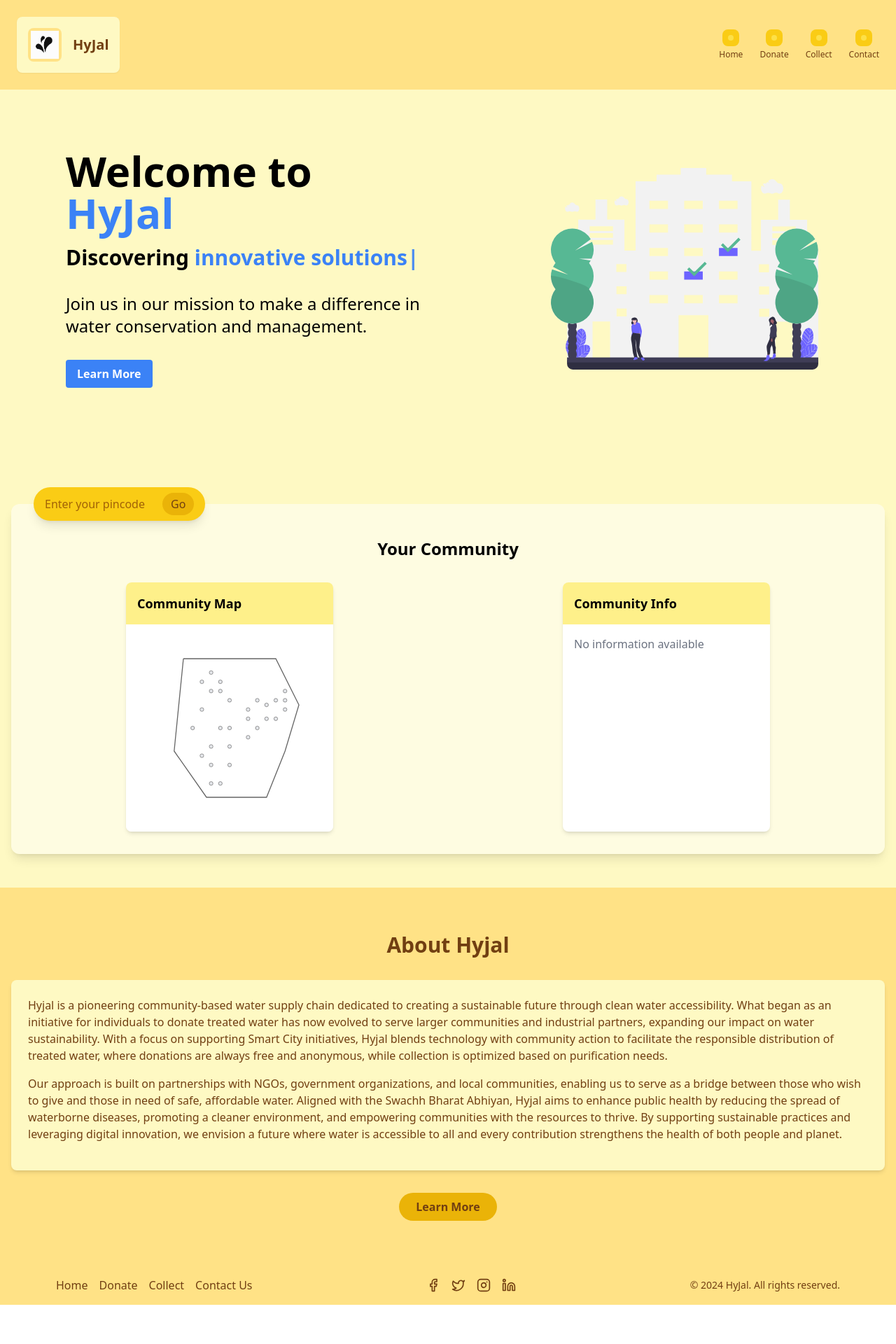
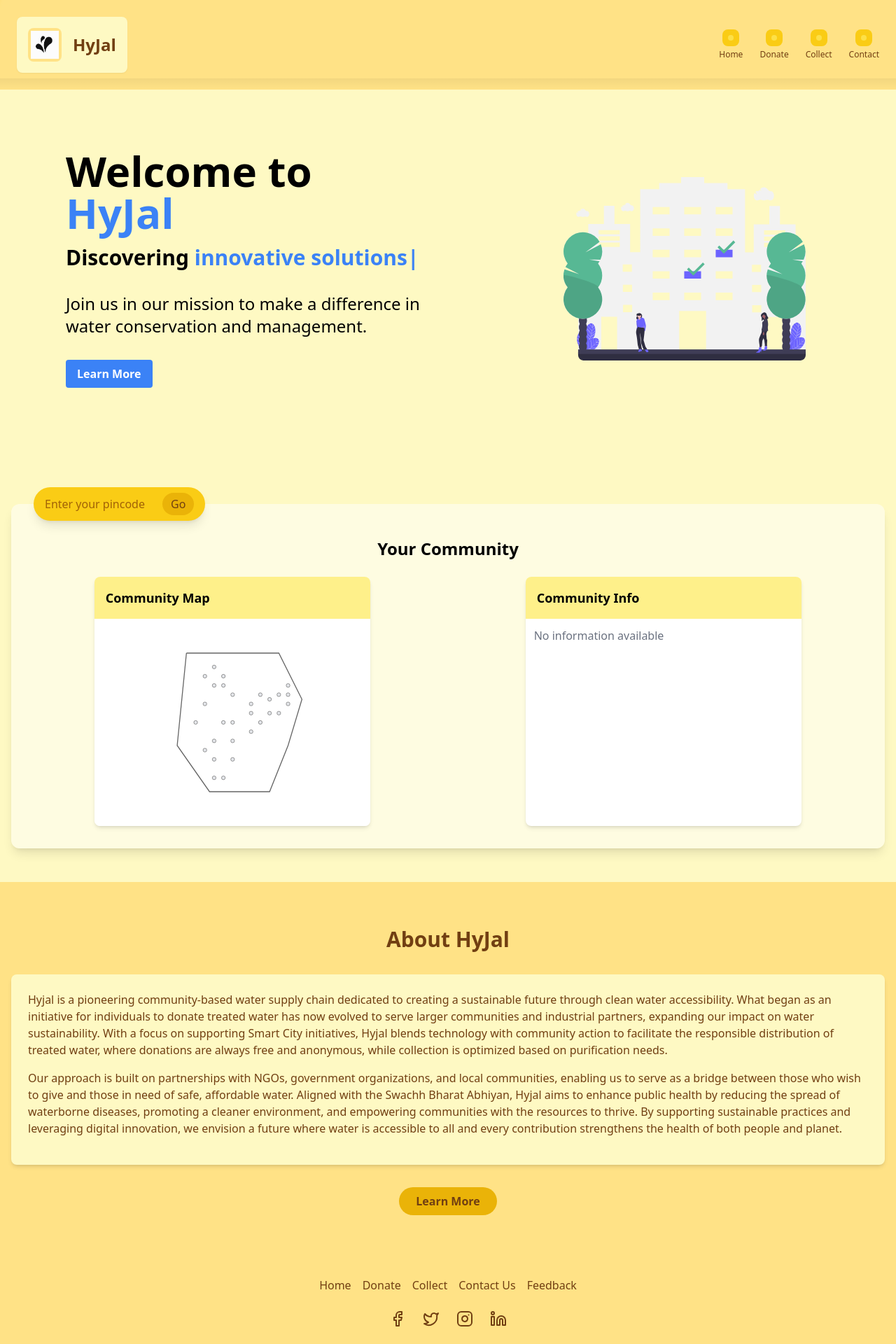
Before and after one commit to AskitEndo/Hyjal2, a React (Vite) app in the folder Client/: page / in a window 1280 px wide. Shown: the top 1920 px of the page at 70% size. Before the commit the page ends 1864 px from the top, so only its background shows below. Built offline with nearby package versions, Linux system fonts and the light colour scheme; some icons are missing.

Commit message:
libraries and setup

```diff
--- a/Client/package.json
+++ b/Client/package.json
@@ -12,10 +12,13 @@
   "dependencies": {
     "leaflet": "^1.9.4",
     "lucide-react": "^0.453.0",
+    "nprogress": "^0.2.0",
     "react": "^18.3.1",
     "react-dom": "^18.3.1",
     "react-leaflet": "^4.2.1",
-    "react-router-dom": "^6.27.0"
+    "react-parallax-tilt": "^1.7.248",
+    "react-router-dom": "^6.27.0",
+    "react-top-loading-bar": "^2.3.1"
   },
   "devDependencies": {
     "@eslint/js": "^9.13.0",
--- a/Client/src/App.jsx
+++ b/Client/src/App.jsx
@@ -1,18 +1,35 @@
-import React from "react";
-import { BrowserRouter as Router, Routes, Route } from "react-router-dom";
-import Navbar from "./components/Navbar";
+import React, { useRef, useEffect } from "react";
+import { BrowserRouter as Router, Routes, Route, useLocation } from "react-router-dom";
+import LoadingBar from "react-top-loading-bar";
 import Home from "./pages/Home";
 import Donate from "./pages/Donate";
 import Collect from "./pages/Collect";
 import ContactUs from "./pages/ContactUs";
 import Footer from "./components/Footer";
 import DeliverySimulation from "./pages/DeliverySimulation";
-function App() {
+import Navbar from "./components/Navbar";
+
+const AppContent = () => {
+  const location = useLocation();
+  const loadingBarRef = useRef(null);
+
+  useEffect(() => {
+    loadingBarRef.current && loadingBarRef.current.continuousStart();
+
+    const timer = setTimeout(() => {
+      loadingBarRef.current && loadingBarRef.current.complete();
+    }, 500); // Adjust time as needed
+
+    return () => clearTimeout(timer);
+  }, [location]);
+
   return (
-    <Router>
-      <div className="min-h-screen bg-yellow-50">
-        <Navbar />
-        <main>
+    <>
+      <LoadingBar
+        color="#ffca28" // Adjust color to match your theme
+        ref={loadingBarRef}
+        height={4}
+      />
       <Routes>
         <Route path="/" element={<Home />} />
         <Route path="/donate" element={<Donate />} />
@@ -23,11 +40,22 @@ function App() {
           element={<DeliverySimulation />}
         />
       </Routes>
+    </>
+  );
+};
+
+const App = () => {
+  return (
+    <Router>
+      <div className="min-h-screen bg-yellow-50">
+        <Navbar />
+        <main>
+          <AppContent />
         </main>
         <Footer />
       </div>
     </Router>
   );
-}
+};
 
 export default App;
--- a/Client/src/components/AboutUsSection.jsx
+++ b/Client/src/components/AboutUsSection.jsx
@@ -1,10 +1,17 @@
 import React from 'react';
 
 const AboutUsSection = () => {
+  const scrollToBottom = () => {
+    window.scrollTo({
+      top: document.documentElement.scrollHeight,
+      behavior: 'smooth'
+    });
+  };
+
   return (
-    <section className="bg-[rgb(255,226,134)] py-16">
+    <section id="about-us" className="bg-[rgb(255,226,134)] py-16">
       <div className="container mx-auto px-4">
-        <h2 className="text-3xl font-bold text-yellow-900 text-center mb-8">About Hyjal</h2>
+        <h2 className="text-3xl font-bold text-yellow-900 text-center mb-8">About HyJal</h2>
         <div className="bg-yellow-100 p-6 rounded-lg shadow-md">
           <p className="text-yellow-900 mb-4">
             Hyjal is a pioneering community-based water supply chain dedicated to creating a sustainable future through clean water accessibility. What began as an initiative for individuals to donate treated water has now evolved to serve larger communities and industrial partners, expanding our impact on water sustainability. With a focus on supporting Smart City initiatives, Hyjal blends technology with community action to facilitate the responsible distribution of treated water, where donations are always free and anonymous, while collection is optimized based on purification needs.
@@ -14,7 +21,10 @@ const AboutUsSection = () => {
           </p>
         </div>
         <div className="mt-8 text-center">
-          <button className="bg-yellow-500 text-yellow-900 px-6 py-2 rounded-full font-semibold hover:bg-yellow-600 transition-colors duration-300">
+          <button
+            className="bg-yellow-500 text-yellow-900 px-6 py-2 rounded-full font-semibold hover:bg-yellow-600 transition-colors duration-300"
+            onClick={scrollToBottom}
+          >
             Learn More
           </button>
         </div>
--- a/Client/src/components/CommunitySection.jsx
+++ b/Client/src/components/CommunitySection.jsx
@@ -1,48 +1,48 @@
-import React, { useState } from 'react';
-import { Loader2 } from 'lucide-react';
-import { useNavigate } from 'react-router-dom';
+import React, { useState } from "react";
+import { Loader2 } from "lucide-react";
+import { useNavigate } from "react-router-dom";
 
 const stateCoordinates = {
-  'ANDHRA PRADESH': { x: 200, y: 280 },
-  'ARUNACHAL PRADESH': { x: 320, y: 120 },
-  'ASSAM': { x: 300, y: 140 },
-  'BIHAR': { x: 240, y: 160 },
-  'CHHATTISGARH': { x: 200, y: 200 },
-  'GOA': { x: 140, y: 260 },
-  'GUJARAT': { x: 120, y: 200 },
-  'HARYANA': { x: 160, y: 120 },
-  'HIMACHAL PRADESH': { x: 160, y: 80 },
-  'JHARKHAND': { x: 240, y: 180 },
-  'KARNATAKA': { x: 160, y: 280 },
-  'KERALA': { x: 160, y: 320 },
-  'MADHYA PRADESH': { x: 180, y: 200 },
-  'MAHARASHTRA': { x: 160, y: 240 },
-  'MANIPUR': { x: 320, y: 160 },
-  'MEGHALAYA': { x: 280, y: 150 },
-  'MIZORAM': { x: 300, y: 180 },
-  'NAGALAND': { x: 320, y: 140 },
-  'ODISHA': { x: 240, y: 220 },
-  'PUNJAB': { x: 140, y: 100 },
-  'RAJASTHAN': { x: 140, y: 160 },
-  'SIKKIM': { x: 260, y: 140 },
-  'TAMIL NADU': { x: 180, y: 320 },
-  'TELANGANA': { x: 200, y: 240 },
-  'TRIPURA': { x: 280, y: 180 },
-  'UTTAR PRADESH': { x: 200, y: 140 },
-  'UTTARAKHAND': { x: 180, y: 100 },
-  'WEST BENGAL': { x: 260, y: 200 },
-  'DELHI': { x: 180, y: 120 }
+  "ANDHRA PRADESH": { x: 200, y: 280 },
+  "ARUNACHAL PRADESH": { x: 320, y: 120 },
+  ASSAM: { x: 300, y: 140 },
+  BIHAR: { x: 240, y: 160 },
+  CHHATTISGARH: { x: 200, y: 200 },
+  GOA: { x: 140, y: 260 },
+  GUJARAT: { x: 120, y: 200 },
+  HARYANA: { x: 160, y: 120 },
+  "HIMACHAL PRADESH": { x: 160, y: 80 },
+  JHARKHAND: { x: 240, y: 180 },
+  KARNATAKA: { x: 160, y: 280 },
+  KERALA: { x: 160, y: 320 },
+  "MADHYA PRADESH": { x: 180, y: 200 },
+  MAHARASHTRA: { x: 160, y: 240 },
+  MANIPUR: { x: 320, y: 160 },
+  MEGHALAYA: { x: 280, y: 150 },
+  MIZORAM: { x: 300, y: 180 },
+  NAGALAND: { x: 320, y: 140 },
+  ODISHA: { x: 240, y: 220 },
+  PUNJAB: { x: 140, y: 100 },
+  RAJASTHAN: { x: 140, y: 160 },
+  SIKKIM: { x: 260, y: 140 },
+  "TAMIL NADU": { x: 180, y: 320 },
+  TELANGANA: { x: 200, y: 240 },
+  TRIPURA: { x: 280, y: 180 },
+  "UTTAR PRADESH": { x: 200, y: 140 },
+  UTTARAKHAND: { x: 180, y: 100 },
+  "WEST BENGAL": { x: 260, y: 200 },
+  DELHI: { x: 180, y: 120 },
 };
 
 const IndiaMap = ({ locationInfo, isLoading }) => {
   const [hoveredState, setHoveredState] = useState(null);
 
   const getStateColor = (stateName) => {
-    if (!locationInfo) return '#e5e7eb';
+    if (!locationInfo) return "#e5e7eb";
     if (locationInfo.state.toUpperCase() === stateName) {
-      return '#fbbf24';
+      return "#fbbf24";
     }
-    return '#e5e7eb';
+    return "#e5e7eb";
   };
 
   if (isLoading) {
@@ -95,7 +95,11 @@ const IndiaMap = ({ locationInfo, isLoading }) => {
 
         {/* Location marker */}
         {locationInfo && stateCoordinates[locationInfo.state.toUpperCase()] && (
-          <g transform={`translate(${stateCoordinates[locationInfo.state.toUpperCase()].x},${stateCoordinates[locationInfo.state.toUpperCase()].y})`}>
+          <g
+            transform={`translate(${
+              stateCoordinates[locationInfo.state.toUpperCase()].x
+            },${stateCoordinates[locationInfo.state.toUpperCase()].y})`}
+          >
             <circle r="12" fill="#ef4444" fillOpacity="0.2" />
             <circle r="6" fill="#ef4444" />
           </g>
@@ -126,7 +130,9 @@ const CommunitySection = () => {
   const fetchLocationFromPincode = async (pincode) => {
     setIsLoading(true);
     try {
-      const response = await fetch(`https://api.postalpincode.in/pincode/${pincode}`);
+      const response = await fetch(
+        `https://api.postalpincode.in/pincode/${pincode}`
+      );
       const data = await response.json();
 
       if (data[0].Status === "Success") {
@@ -136,7 +142,7 @@ const CommunitySection = () => {
         setLocationInfo({
           name: Name,
           district: District,
-          state: State
+          state: State,
         });
         return true;
       }
@@ -151,7 +157,7 @@ const CommunitySection = () => {
   };
 
   const handlePincodeChange = (e) => {
-    const value = e.target.value.replace(/\D/g, '').slice(0, 6);
+    const value = e.target.value.replace(/\D/g, "").slice(0, 6);
     setPincode(value);
     setError("");
     setShowRouteButton(false);
@@ -183,6 +189,11 @@ const CommunitySection = () => {
                 className="bg-transparent border-none focus:outline-none text-yellow-900 placeholder-yellow-700 w-40"
                 value={pincode}
                 onChange={handlePincodeChange}
+                onKeyPress={(e) => {
+                  if (e.key === "Enter") {
+                    handleGoClick();
+                  }
+                }}
                 maxLength={6}
               />
               <button
@@ -193,7 +204,7 @@ const CommunitySection = () => {
                 {isLoading ? (
                   <Loader2 className="w-4 h-4 animate-spin" />
                 ) : (
-                  'Go'
+                  "Go"
                 )}
               </button>
             </div>
@@ -211,16 +222,16 @@ const CommunitySection = () => {
             <div className="text-red-500 text-sm mt-2 text-center">{error}</div>
           )}
 
-          <h2 className="text-2xl font-bold mb-8 text-center pt-4">
+          <h2 className="text-2xl font-bold mb-6 text-center pt-4">
             Your Community
           </h2>
 
-          <div className="flex flex-col md:flex-row justify-around items-stretch gap-8 md:gap-16">
-            <div className="w-full md:w-1/3 lg:w-1/4 bg-white rounded-lg shadow-md overflow-hidden">
+          <div className="flex flex-col md:flex-row justify-around items-stretch gap-6 md:gap-12">
+            <div className="w-full md:w-2/5 lg:w-1/3 bg-white rounded-lg shadow-md overflow-hidden">
               <h3 className="text-lg font-bold p-4 bg-yellow-200">
                 Community Map
               </h3>
-              <div className="aspect-square relative">
+              <div className="aspect-[4/3] relative">
                 <IndiaMap
                   locationInfo={locationInfo}
                   isLoading={isLoading}
@@ -228,13 +239,13 @@ const CommunitySection = () => {
               </div>
             </div>
 
-            <div className="w-full md:w-1/3 lg:w-1/4 bg-white rounded-lg shadow-md overflow-hidden">
+            <div className="w-full md:w-2/5 lg:w-1/3 bg-white rounded-lg shadow-md overflow-hidden">
               <h3 className="text-lg font-bold p-4 bg-yellow-200">
                 Community Info
               </h3>
-              <div className="p-4">
+              <div className="p-3">
                 {locationInfo ? (
-                  <div className="space-y-2">
+                  <div className="space-y-1">
                     <p><strong>Area:</strong> {locationInfo.name}</p>
                     <p><strong>District:</strong> {locationInfo.district}</p>
                     <p><strong>State:</strong> {locationInfo.state}</p>
--- a/Client/src/components/Footer.jsx
+++ b/Client/src/components/Footer.jsx
@@ -4,30 +4,36 @@ import { Facebook, Twitter, Instagram, Linkedin } from 'lucide-react';
 
 const Footer = () => {
   return (
-    <footer className="bg-[rgb(255,226,134)] text-yellow-900 py-4">
+    <footer className="bg-[rgb(255,226,134)] text-yellow-900 py-6">
       <div className="max-w-6xl mx-auto px-4">
-        <div className="flex flex-col md:flex-row justify-between items-center space-y-4 md:space-y-0">
-          <div className="flex items-center space-x-4">
+        <div className="flex flex-col items-center space-y-6">
+          {/* Navigation Links */}
+          <div className="flex flex-wrap justify-center gap-4">
             <Link to="/" className="hover:text-yellow-700 transition-colors">Home</Link>
             <Link to="/donate" className="hover:text-yellow-700 transition-colors">Donate</Link>
             <Link to="/collect" className="hover:text-yellow-700 transition-colors">Collect</Link>
             <Link to="/contact" className="hover:text-yellow-700 transition-colors">Contact Us</Link>
+            <Link to="/feedback" className="hover:text-yellow-700 transition-colors">Feedback</Link>
           </div>
-          <div className="flex items-center space-x-4">
+
+          {/* Social Icons */}
+          <div className="flex justify-center space-x-6">
             <a href="#" className="hover:text-yellow-700 transition-colors" aria-label="Facebook">
-              <Facebook size={20} />
+              <Facebook size={24} />
             </a>
             <a href="#" className="hover:text-yellow-700 transition-colors" aria-label="Twitter">
-              <Twitter size={20} />
+              <Twitter size={24} />
             </a>
             <a href="#" className="hover:text-yellow-700 transition-colors" aria-label="Instagram">
-              <Instagram size={20} />
+              <Instagram size={24} />
             </a>
             <a href="#" className="hover:text-yellow-700 transition-colors" aria-label="LinkedIn">
-              <Linkedin size={20} />
+              <Linkedin size={24} />
             </a>
           </div>
-          <div className="text-sm">
+
+          {/* Copyright */}
+          <div className="text-sm text-center">
             <p>&copy; {new Date().getFullYear()} HyJal. All rights reserved.</p>
           </div>
         </div>
--- a/Client/src/components/HeroSection.jsx
+++ b/Client/src/components/HeroSection.jsx
@@ -1,5 +1,6 @@
-import React, { useEffect } from 'react';
+import React, { useEffect, useRef } from 'react';
 import FastTypewriter from './FastTypewriter';
+import Tilt from 'react-parallax-tilt';
 
 
 const words = [
@@ -24,11 +25,8 @@ const HeroSection = () => {
 
   const scrollToAbout = () => {
     const aboutSection = document.getElementById('about-us');
-    console.log('About section:', aboutSection); // Debug log
     if (aboutSection) {
       aboutSection.scrollIntoView({ behavior: 'smooth' });
-    } else {
-      console.log('About section not found'); // Debug log
     }
   };
 
@@ -57,12 +55,20 @@ const HeroSection = () => {
             </button>
           </div>
           <div className="w-full md:w-4/12 relative">
+            <Tilt
+              className="Tilt"
+              tiltMaxAngleX={15}
+              tiltMaxAngleY={15}
+              perspective={1000}
+              transitionSpeed={400}
+              scale={1.05}
+            >
               <div className="aspect-square relative">
                 <div className="bg absolute inset-0 flex items-center justify-center z-0">
                   <img
                     src="/src/assets/BuildingBg.svg"
                     alt="Building Background"
-                  className="w-11/12 h-11/12 object-cover"
+                    className="w-10/12 h-10/12 object-contain"
                   />
                 </div>
                 <div className="truck absolute inset-x-0 bottom-8 flex items-center justify-center z-10">
@@ -70,11 +76,12 @@ const HeroSection = () => {
                     src="https://cdn.lordicon.com/amfpjnmb.json"
                     trigger="loop"
                     colors="primary:#121331,secondary:#9ce5f4,tertiary:#3a3347,quaternary:#f4f19c,quinary:#646e78"
-                  style={{ width: '250px', height: '250px' }}
+                    style={{ width: '225px', height: '225px' }}
                     speed="3">
                   </lord-icon>
                 </div>
               </div>
+            </Tilt>
           </div>
         </div>
       </div>
--- a/Client/src/components/Navbar.jsx
+++ b/Client/src/components/Navbar.jsx
@@ -14,8 +14,8 @@ const Navbar = () => {
   }, []);
 
   const NavItem = ({ to, icon, label }) => (
-    <Link to={to} className="flex flex-col items-center">
-      <div className="bg-yellow-400 p-2 rounded-lg hover:bg-yellow-500 transition-colors duration-200 mb-1">
+    <Link to={to} className="flex flex-col items-center group">
+      <div className="bg-yellow-400 p-2 rounded-lg hover:bg-yellow-500 transition-all duration-200 mb-1 group-hover:scale-110">
         <div className="bg-yellow-300 rounded-full p-1">
           <lord-icon
             src={icon}
@@ -25,18 +25,18 @@ const Navbar = () => {
           </lord-icon>
         </div>
       </div>
-      <span className="text-xs font-medium text-yellow-900">{label}</span>
+      <span className="text-xs font-medium text-yellow-900 transition-all duration-200 group-hover:scale-110">{label}</span>
     </Link>
   );
 
   return (
-    <header className="bg-[rgb(255,226,134)] p-6 shadow-sm">
-      <div className="max-w-7xl mx-auto flex justify-between items-center">
-        <Link to="/" className="flex items-center space-x-4 bg-yellow-100 p-4 rounded-lg shadow-sm hover:shadow-md transition-shadow duration-200">
+    <header className="bg-[rgb(255,226,134)] p-6 relative z-10">
+      <div className="max-w-7xl mx-auto flex justify-between items-center relative">
+        <Link to="/" className="flex items-center space-x-4 bg-yellow-100 p-4 rounded-lg shadow-sm hover:shadow-md transition-all duration-200 hover:scale-105">
           <div className="bg-[rgb(255,226,134)] h-12 w-12 flex items-center justify-center rounded-lg font-semibold text-yellow-900">
             <img src="/src/assets/Logo.png" alt="HyJal logo" className="h-10 w-10" />
           </div>
-          <h1 className="text-xl font-bold text-yellow-900">HyJal</h1>
+          <h1 className="text-2xl font-bold text-yellow-900">HyJal</h1>
         </Link>
         <nav className="flex space-x-6 items-center">
           <NavItem to="/" icon="https://cdn.lordicon.com/wmwqvixz.json" label="Home" />
@@ -45,6 +45,7 @@ const Navbar = () => {
           <NavItem to="/contact" icon="https://cdn.lordicon.com/srsgifqc.json" label="Contact" />
         </nav>
       </div>
+      <div className="absolute bottom-0 left-0 right-0 h-4 bg-gradient-to-b from-black/5 to-transparent"></div>
     </header>
   );
 };
--- /dev/null
+++ b/Client/src/styles/global.css
@@ -0,0 +1,13 @@
+.wave-divider {
+  position: relative;
+  width: 100%;
+  overflow: hidden;
+  line-height: 0;
+}
+
+.wave-divider svg {
+  position: relative;
+  display: block;
+  width: calc(100% + 1.3px);
+  height: 75px;
+}
```
Also changed, not shown: Client/src/index.js (added, +12 -0 lines), Client/src/assets/Walking.svg (added), 1 other file (tests, documents, lock files or other folders). Lines whose indentation alone changed are shown as unchanged.
